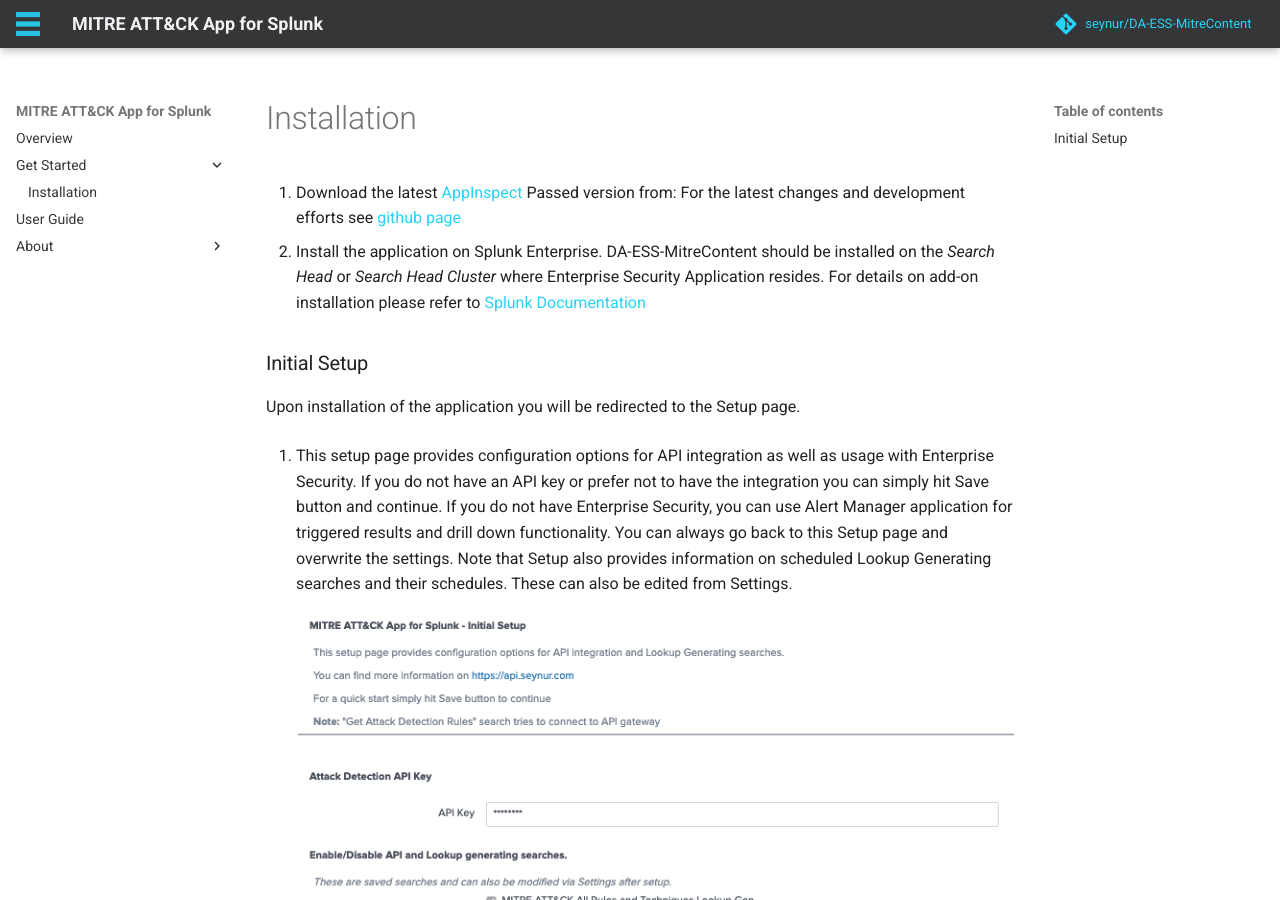
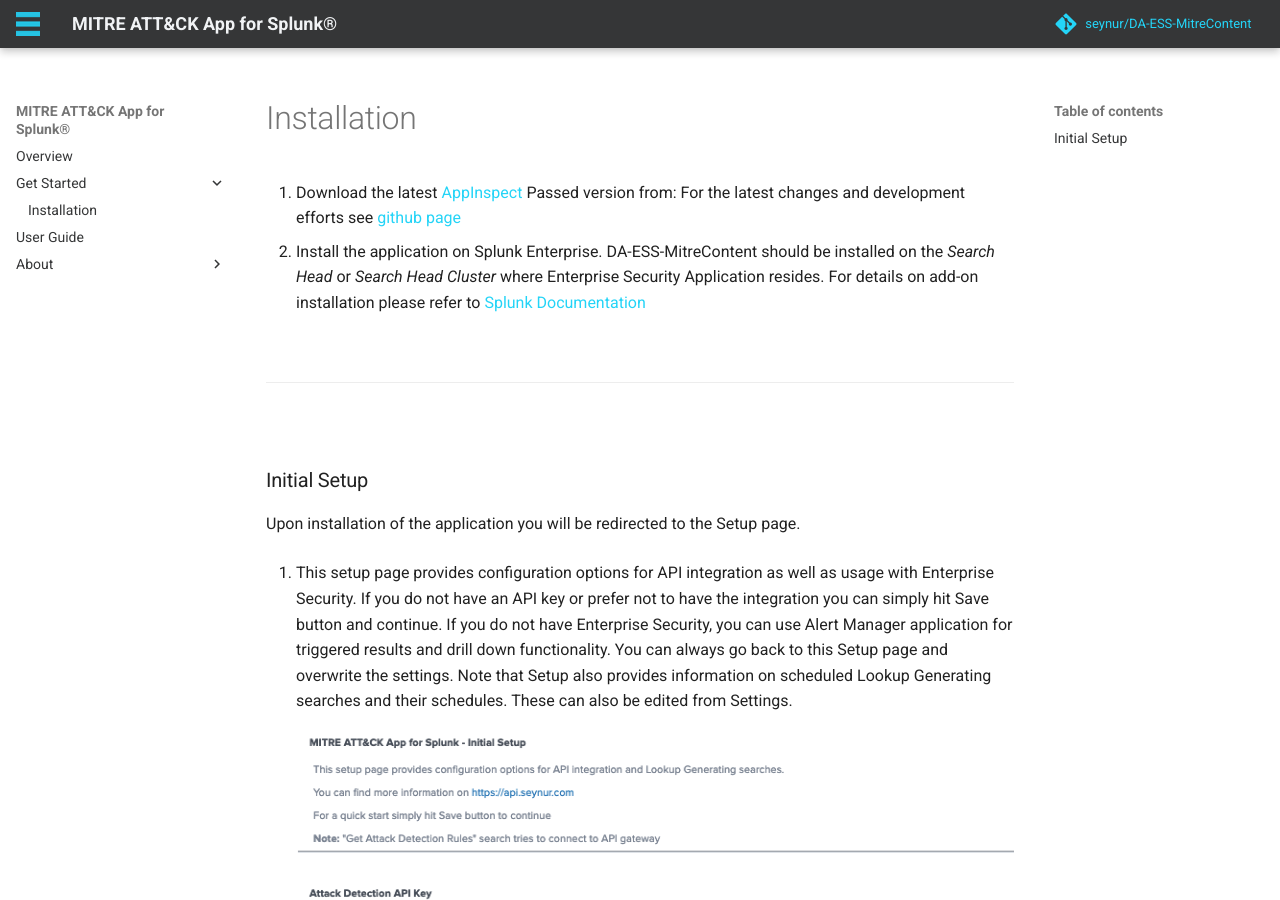
Before and after one commit to Oykucann/mitre-app-for-splunk-docs, an MkDocs documentation site: the page built from docs/installation.md, in a window 1280 px wide and 900 px high. Built offline with MkDocs 1.6.1 and Material for MkDocs 9.7.7, drawn with Linux system fonts in a browser that asks for light colours; comment, search, counter and statistics services are not loaded; the version menu is left out.

Commit message:
update spaces

```diff
--- a/docs/installation.md
+++ b/docs/installation.md
@@ -7,6 +7,15 @@
 2. Install the application on Splunk Enterprise.  DA-ESS-MitreContent should be installed on the _Search Head_ or _Search Head Cluster_ where Enterprise Security Application resides.
   For details on add-on installation please refer to [Splunk Documentation](https://docs.splunk.com/Documentation/AddOns/released/Overview/Installingadd-ons)
 
+
+  &nbsp;
+
+
+  ---
+
+
+  &nbsp;
+
 ### Initial Setup
 
 --8<-- "initial_setup.md"
--- a/mkdocs.yml
+++ b/mkdocs.yml
@@ -1,4 +1,4 @@
-site_name: MITRE ATT&CK App for Splunk
+site_name: MITRE ATT&CK App for Splunk&reg;
 # Repository
 repo_name: seynur/DA-ESS-MitreContent
 repo_url: https://github.com/seynur/DA-ESS-MitreContent
```
Also changed, not shown: docs/index.md (+27 -0 lines).
